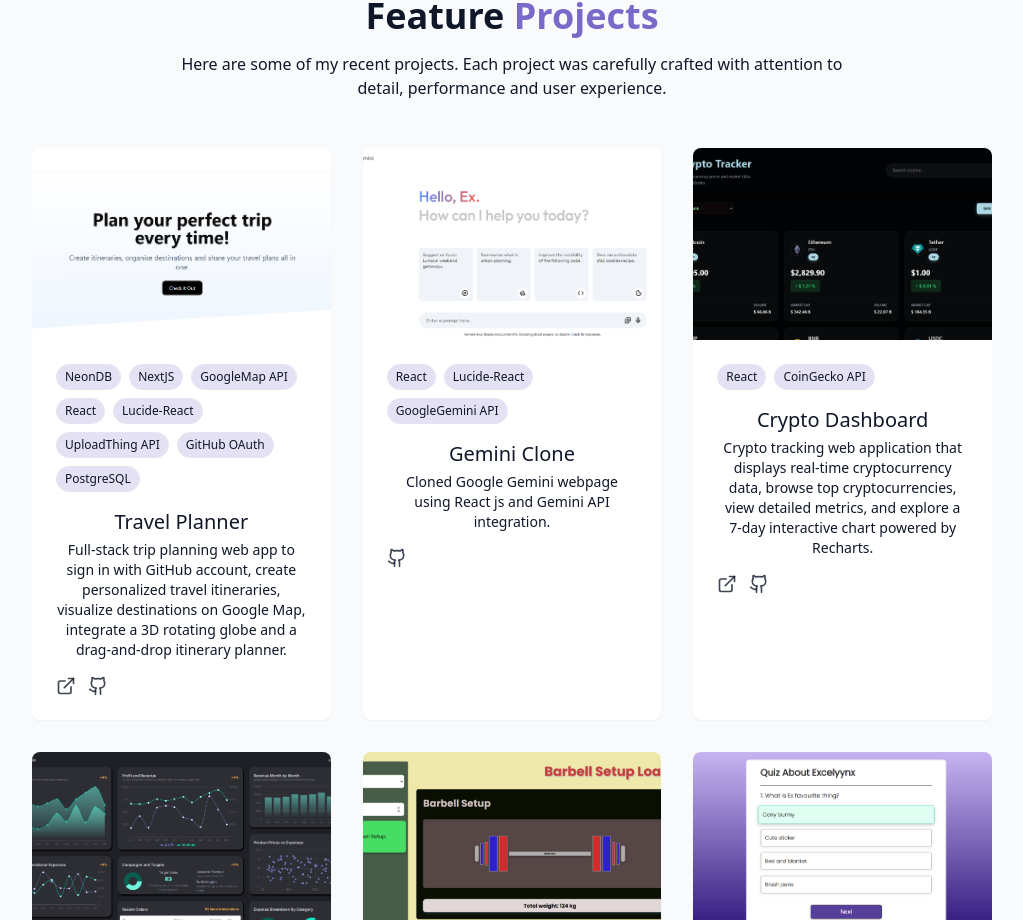
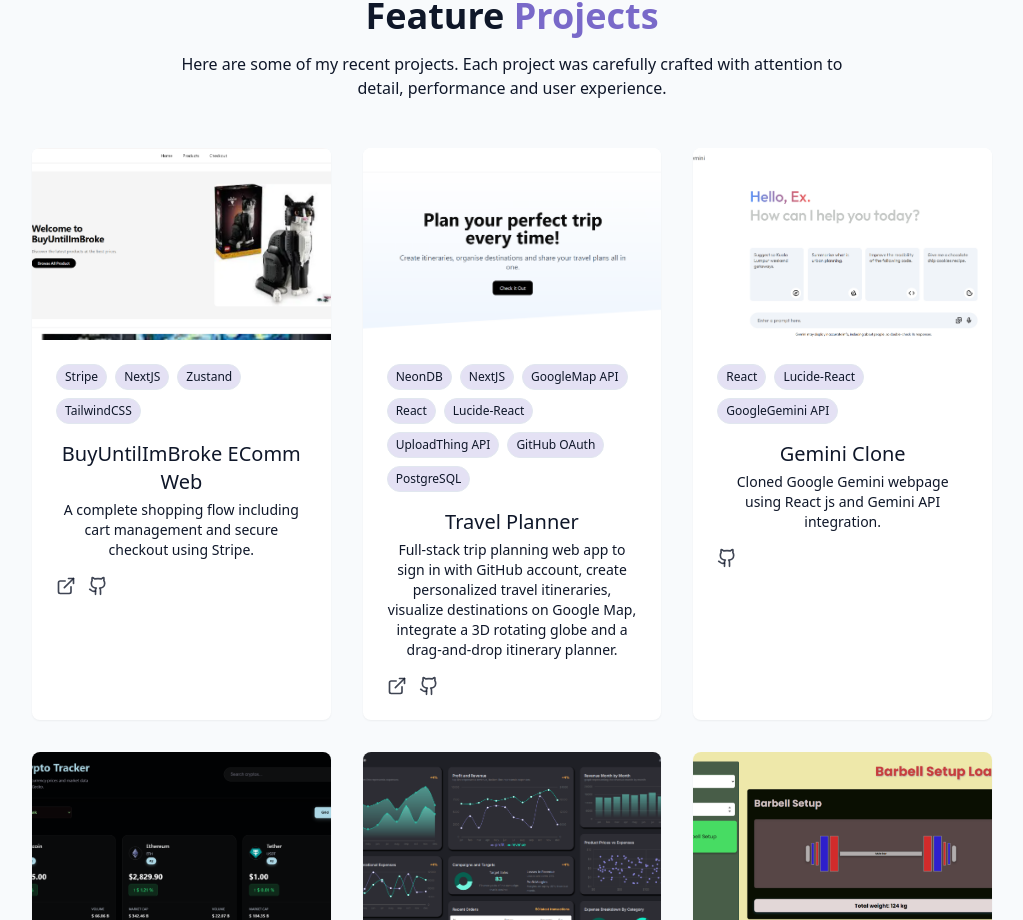
Before and after one commit to excelyynxl-a11y/my-portfolio, a React (Vite) app: page / in a window 1280 px wide. Shown: the part 3350-4270 px from the top of the page, without its empty margins (128-1151 px from the left). Built offline with nearby package versions, Linux system fonts and the light colour scheme.

Commit message:
add BuyUntilImBroke project

```diff
--- a/src/components/ProjectsSection.jsx
+++ b/src/components/ProjectsSection.jsx
@@ -3,6 +3,15 @@
 const projects = [
     {
         id: 1,
+        title: "BuyUntilImBroke EComm Web",
+        description: "A complete shopping flow including cart management and secure checkout using Stripe.",
+        image: "/projects/ecommerce_web.png",
+        tags: ["Stripe", "NextJS", "Zustand", "TailwindCSS"],
+        demoUrl: "https://ecommerce-web-weld-one.vercel.app/",
+        gitUrl: "https://github.com/excelyynxl-a11y/ecommerce-web",
+    },
+    {
+        id: 2,
         title: "Travel Planner",
         description: "Full-stack trip planning web app to sign in with GitHub account, create personalized travel itineraries, visualize destinations on Google Map, integrate a 3D rotating globe and a drag-and-drop itinerary planner.",
         image: "/projects/travel_planner.png",
@@ -11,7 +20,7 @@
         gitUrl: "https://github.com/excelyynxl-a11y/travel-planner-app",
     },
     {
-        id: 2,
+        id: 3,
         title: "Gemini Clone",
         description: "Cloned Google Gemini webpage using React js and Gemini API integration.",
         image: "/projects/gemini_clone.png",
@@ -20,7 +29,7 @@
         gitUrl: "https://github.com/excelyynxl-a11y/gemini-clone",
     },
     {
-        id: 3,
+        id: 4,
         title: "Crypto Dashboard",
         description: "Crypto tracking web application that displays real-time cryptocurrency data, browse top cryptocurrencies, view detailed metrics, and explore a 7-day interactive chart powered by Recharts.",
         image: "/projects/crypto_dashboard.png",
@@ -29,7 +38,7 @@
         gitUrl: "https://github.com/excelyynxl-a11y/crypto-price-website",
     },
     {
-        id: 4,
+        id: 5,
         title: "Finance Tracker",
         description: "Finance Tracker with Machine Learning Predictions using Regression, Recharts, Redux Toolkit and Material UI",
         image: "/projects/finance_tracker.png",
@@ -38,7 +47,7 @@
         gitUrl: "https://github.com/excelyynxl-a11y/finance-tracker",
     },
     {
-        id: 5,
+        id: 6,
         title: "Weightlifting Management System",
         description: "WLMS that registers athletes, validates for registration of athletes, and determines barbell setup for a liftoff.",
         image: "/projects/wlms.png",
@@ -47,7 +56,7 @@
         gitUrl: "https://github.com/excelyynxl-a11y/WeightliftingManagementSystem/tree/main",
     },
     {
-        id: 6,
+        id: 7,
         title: "About Me Quiz",
         description: "Simple 'About Me' quiz create using React framework, Users can answer multiple-choice questions, get instant feedback on correctness, get final score and restart the quiz.",
         image: "/projects/about_me.png",
@@ -56,7 +65,7 @@
         gitUrl: "https://github.com/excelyynxl-a11y/about-me-quiz",
     },
     {
-        id: 7,
+        id: 8,
         title: "Pomodoro Timer",
         description: "Pomodoro timer for short, medium and long breaks with sound effect.",
         image: "/projects/pomodoro_timer.png",
@@ -65,7 +74,7 @@
         gitUrl: "https://github.com/excelyynxl-a11y/pomodoro.git",
     },
     {
-        id: 8,
+        id: 9,
         title: "Tic Tac Toe",
         description: "Classic tic tac toe game where players can play with computers..",
         image: "/projects/tic_tac_toe.png",
@@ -74,7 +83,7 @@
         gitUrl: "https://github.com/excelyynxl-a11y/TicTacToeGame.git",
     },
     {
-        id: 9,
+        id: 10,
         title: "Weather App",
         description: "Weather web that allows users to search a city and obtain a weather forecast.",
         image: "/projects/weather_app.png",
@@ -83,7 +92,7 @@
         gitUrl: "https://github.com/excelyynxl-a11y/WeatherApp.git",
     },
     {
-        id: 10,
+        id: 11,
         title: "Text to Voice Converter",
         description: "Text to voice converter where user can input their text, select a voice and hear an audible speech.",
         image: "/projects/text_to_voice_converter.png",
--- a/src/components/SkillsSection.jsx
+++ b/src/components/SkillsSection.jsx
@@ -28,6 +28,7 @@
 
     // db
     {name: "NeonDB", level: 15, category: "database"},
+    {name: "MongoDB", level: 15, category: "database"},
 
     // api
     {name: "GoogleMap API", level: 15, category: "api"},
@@ -35,6 +36,7 @@
     {name: "EmailJS API", level: 15, category: "api"},
     {name: "UploadThing API", level: 15, category: "api"},
     {name: "CoinGecko API", level: 15, category: "api"},
+    {name: "Stripe API", level: 10, category: "api"}
 ];
 
 const categories = ["all", "frontend", "language", "testing", "tools", "database", "api"]
```
Also changed, not shown: public/projects/ecommerce_web.png (added).
